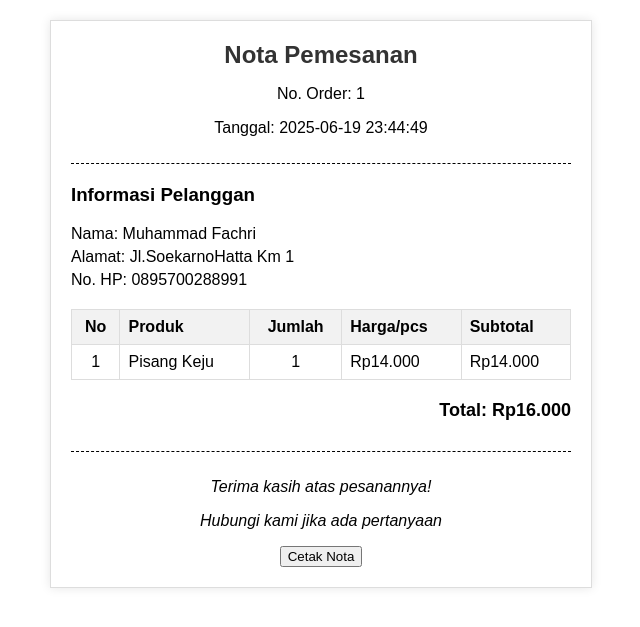
After one commit to NaTa64/pisang, a PHP site: page /admin/cetak_nota.php?order_id=1 in a window 1280 px wide. The commit adds this page. Shown: the top 627 px of the page, without its empty margins (319-959 px from the left). Run offline with PHP 8.4, Linux system fonts and the light colour scheme; a user stored in the database is signed in; data comes from the database, SQL or seed files in the repository.

Commit message:
Tambah fitur nota

```diff
--- /dev/null
+++ b/admin/cetak_nota.php
@@ -0,0 +1,192 @@
+<?php
+session_start();
+include "../koneksi/koneksi.php";
+
+if (!isset($_SESSION['idadmin'])) {
+    header('location:login.php');
+}
+
+$order_id = $_GET['order_id'];
+
+$query = "SELECT
+          orders.order_id,
+          orders.cust_id,
+          orders.total,
+          orders.name,
+          orders.alamat,
+          orders.phone,
+          orders.status,
+          orders.tanggal_order,
+          orders.tanggal_selesai,
+          GROUP_CONCAT(items.item_name SEPARATOR ', ') AS produk,
+          GROUP_CONCAT(order_items.qty SEPARATOR ', ') AS jumlah,
+          GROUP_CONCAT(items.harga SEPARATOR ', ') AS harga
+          from orders
+          JOIN order_items ON orders.order_id = order_items.order_id
+          JOIN items ON order_items.item_id = items.item_id
+          WHERE orders.order_id = :order_id
+          GROUP BY orders.order_id";
+
+$stmt = $conn->prepare($query);
+$stmt->bindParam(':order_id', $order_id);
+$stmt->execute();
+$data = $stmt->fetch(PDO::FETCH_ASSOC);
+
+$produk = explode(', ', $data['produk']);
+$jumlah = explode(', ', $data['jumlah']);
+$harga = explode(', ', $data['harga']);
+?>
+
+<!DOCTYPE html>
+<html lang="en">
+
+<head>
+    <meta charset="UTF-8">
+    <meta name="viewport" content="width=device-width, initial-scale=1.0">
+    <title>Nota Pemesanan #<?php echo $data['order_id']; ?></title>
+    <style>
+        body {
+            font-family: Arial, sans-serif;
+            margin: 0;
+            padding: 20px;
+        }
+
+        .nota-container {
+            max-width: 500px;
+            margin: 0 auto;
+            border: 1px solid #ddd;
+            padding: 20px;
+            box-shadow: 0 0 10px rgba(0, 0, 0, 0.1);
+        }
+
+        .header {
+            text-align: center;
+            margin-bottom: 20px;
+            border-bottom: 1px dashed #000;
+            padding-bottom: 10px;
+        }
+
+        .header h2 {
+            margin: 0;
+            color: #333;
+        }
+
+        .info-pelanggan {
+            margin-bottom: 20px;
+        }
+
+        .info-pelanggan p {
+            margin: 5px 0;
+        }
+
+        table {
+            width: 100%;
+            border-collapse: collapse;
+            margin-bottom: 20px;
+        }
+
+        table th,
+        table td {
+            border: 1px solid #ddd;
+            padding: 8px;
+            text-align: left;
+        }
+
+        table th {
+            background-color: #f2f2f2;
+        }
+
+        .total {
+            text-align: right;
+            font-weight: bold;
+            font-size: 18px;
+        }
+
+        .footer {
+            text-align: center;
+            margin-top: 30px;
+            border-top: 1px dashed #000;
+            padding-top: 10px;
+            font-style: italic;
+        }
+
+        @media print {
+            .no-print {
+                display: none;
+            }
+
+            body {
+                padding: 0;
+            }
+
+            .nota-container {
+                box-shadow: none;
+                border: none;
+            }
+        }
+    </style>
+</head>
+
+<body>
+    <div class="nota-container">
+        <div class="header">
+            <h2>Nota Pemesanan</h2>
+            <p>No. Order: <?php echo $data['order_id']; ?></p>
+            <p>Tanggal: <?php echo $data['tanggal_order']; ?></p>
+        </div>
+
+        <div class="info-pelanggan">
+            <h3>Informasi Pelanggan</h3>
+            <p>Nama: <?php echo $data['name']; ?></p>
+            <p>Alamat: <?php echo $data['alamat']; ?></p>
+            <p>No. HP: <?php echo $data['phone']; ?></p>
+        </div>
+
+        <table>
+            <thead>
+                <tr>
+                    <th style="text-align: center;">No</th>
+                    <th>Produk</th>
+                    <th style="text-align: center;">Jumlah</th>
+                    <th>Harga/pcs</th>
+                    <th>Subtotal</th>
+                </tr>
+            </thead>
+            <tbody>
+                <?php
+                $total = 0;
+                for ($i = 0; $i < count($produk); $i++):
+                    $subtotal = $jumlah[$i] * $harga[$i];
+                    $total += $subtotal;
+                ?>
+                    <tr>
+                        <td style="text-align: center;"><?php echo $i + 1; ?></td>
+                        <td><?php echo $produk[$i]; ?></td>
+                        <td style="text-align: center;"><?php echo $jumlah[$i]; ?></td>
+                        <td>Rp<?php echo number_format($harga[$i], 3, '.', '.'); ?></td>
+                        <td>Rp<?php echo number_format($subtotal, 3, '.', '.'); ?></td>
+                    </tr>
+                <?php endfor; ?>
+            </tbody>
+        </table>
+
+        <div class="total">
+            Total: Rp<?php echo number_format($data['total'], 3, '.', '.'); ?>
+        </div>
+
+        <!-- <div class="status">
+            <p><strong>Status:</strong> <?php echo $data['status']; ?></p>
+            <?php if (!empty($data['tanggal_selesai'])): ?>
+                <p><strong>Tanggal Selesai:</strong> <?php echo $data['tanggal_selesai']; ?></p>
+            <?php endif; ?>
+        </div> -->
+
+        <div class="footer">
+            <p>Terima kasih atas pesanannya!</p>
+            <p>Hubungi kami jika ada pertanyaan</p>
+            <button onclick="window.print()" class="no-print">Cetak Nota</button>
+        </div>
+    </div>
+</body>
+
+</html>
```
Also changed, not shown: admin/riwayatpemesanan.php (+7 -1 lines), Pictures/14.jpg (added).
